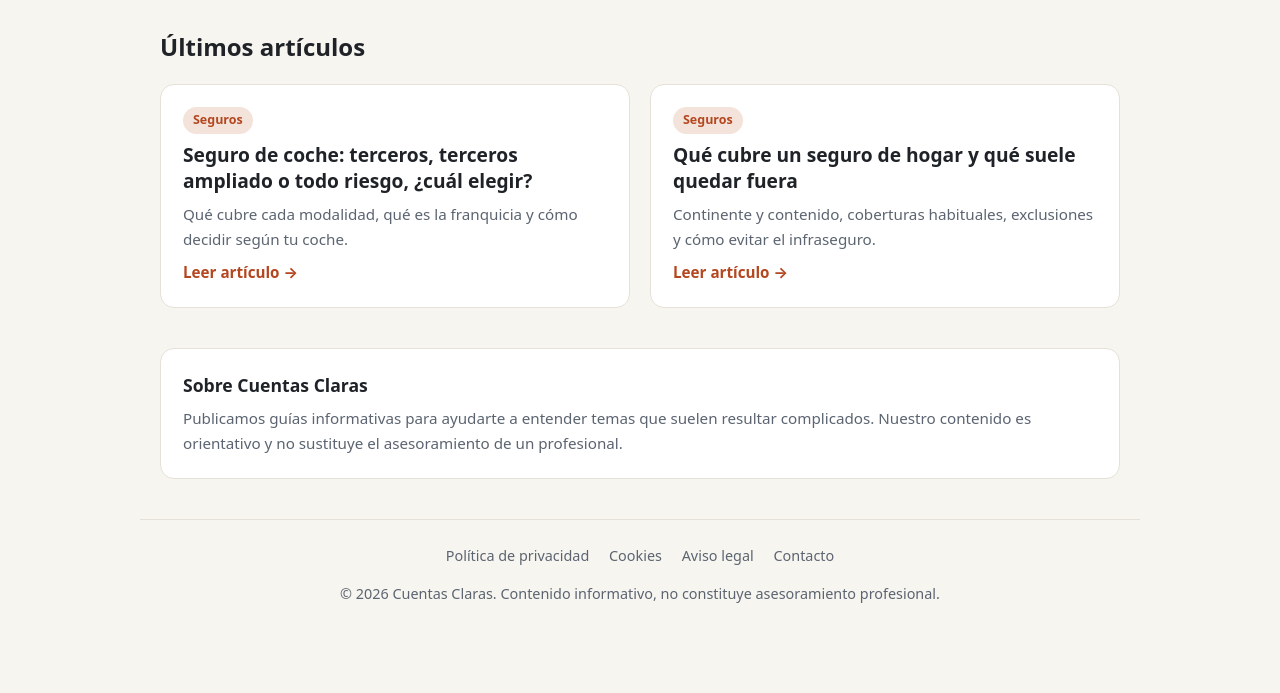
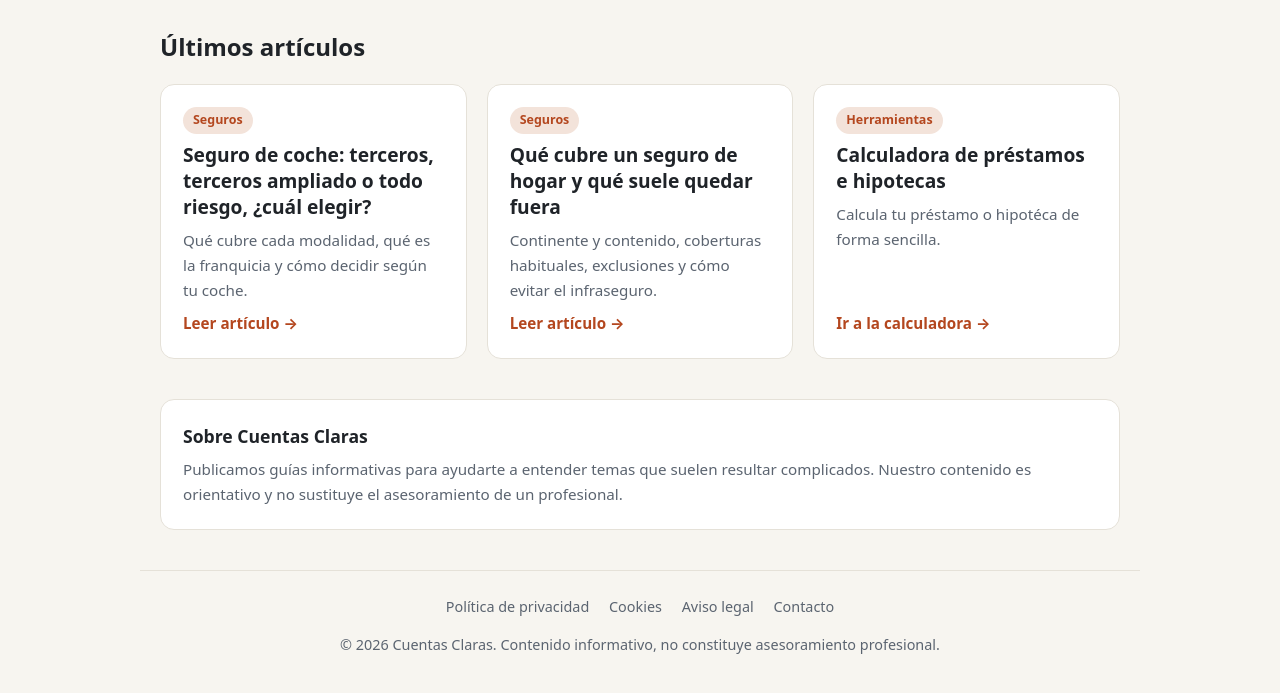
Before and after one commit to miscuentasclaras/miscuentasclaras.github.io, a plain HTML site: page index.html in a window 1280 px wide. Shown: the part 169-862 px from the top of the page. Before the commit the page ends 829 px from the top, so only its background shows below. Drawn offline with Linux system fonts and the light colour scheme.

Commit message:
Update index.html

```diff
--- a/index.html
+++ b/index.html
@@ -68,6 +68,12 @@ footer a:hover{color:var(--ac)}
       <p>Continente y contenido, coberturas habituales, exclusiones y cómo evitar el infraseguro.</p>
       <span class="more">Leer artículo →</span>
     </a>
+       <a class="card" href="calculadora-de-prestamos-e-hipotecas.html">
+      <span class="tag">Herramientas</span>
+      <h2>Calculadora de préstamos e hipotecas</h2>
+      <p>Calcula tu préstamo o hipotéca de forma sencilla.</p>
+      <span class="more">Ir a la calculadora →</span>
+       </a>
   </div>
 
   <div class="about">
```
